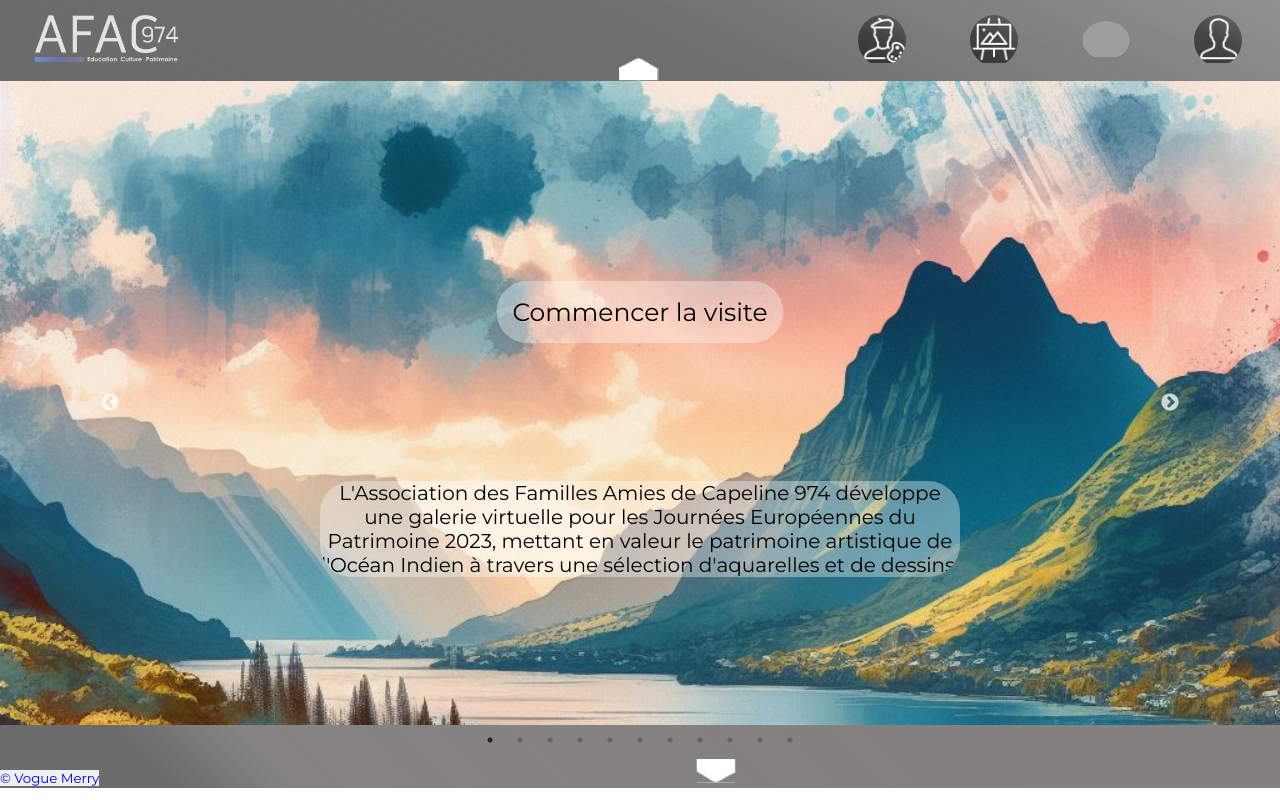
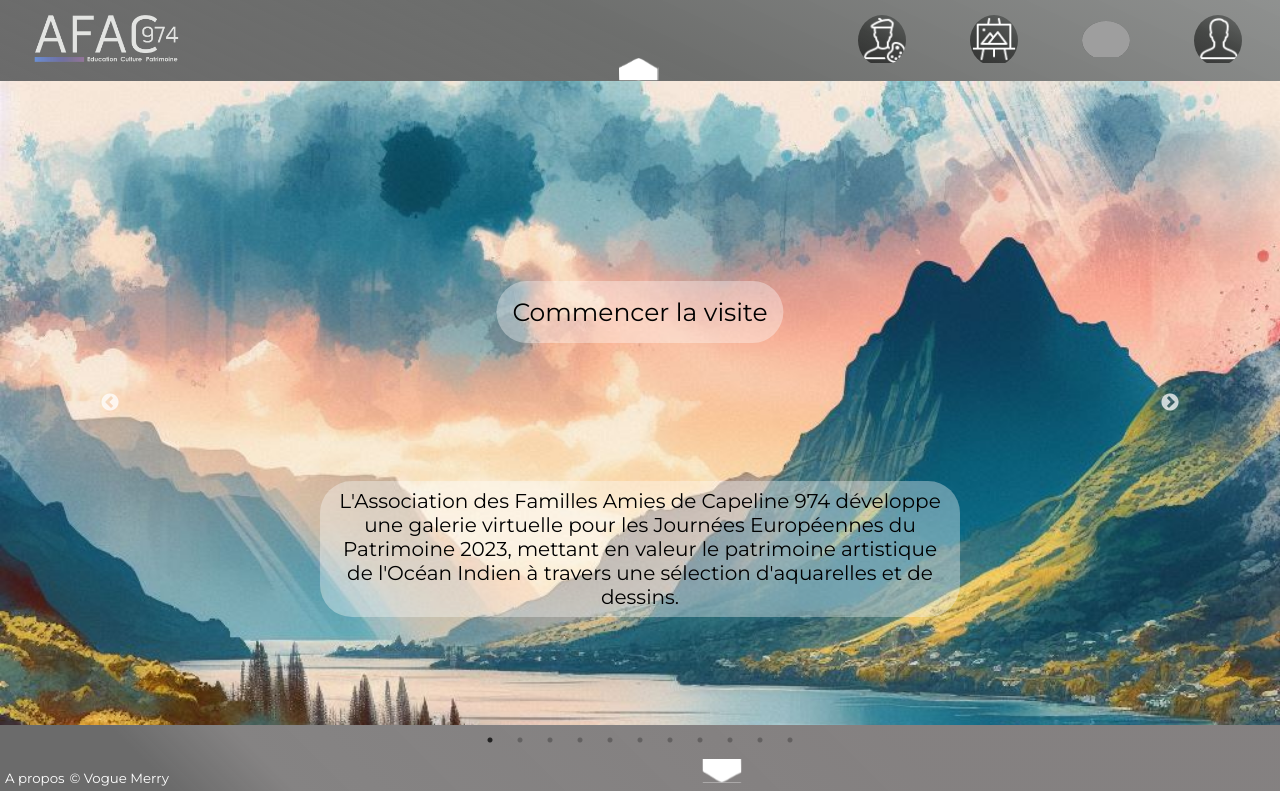
Before and after one commit to WildCodeSchool-2023-09/afac974, a React (Vite) app in the folder frontend/: page / in a window 1280 px wide. Built offline with nearby package versions, Linux system fonts and the light colour scheme; grey boxes are pictures that could not be loaded; a web font is replaced by a local one; what granim would draw is missing.

Commit message:
css diamond + hover

```diff
--- a/frontend/src/components/Footer/Footer.jsx
+++ b/frontend/src/components/Footer/Footer.jsx
@@ -6,7 +6,12 @@ function Footer() {
     <footer>
       <div>
         <Link to="/apropos">
-          <button type="button" className="transparent-button">
+          <button type="button" className="button-apropos">
+            A propos
+          </button>
+        </Link>
+        <Link to="/apropos">
+          <button type="button" className="button-vogue">
             © Vogue Merry
           </button>
         </Link>
@@ -17,7 +22,7 @@ function Footer() {
             width: "40px",
             height: "auto",
             marginTop: "2.1rem",
-            marginLeft: "37.3rem",
+            marginLeft: "33.3rem",
           }}
         />{" "}
       </div>
--- a/frontend/src/components/Footer/Footer.scss
+++ b/frontend/src/components/Footer/Footer.scss
@@ -17,3 +17,15 @@ footer {
   display: flex;
   color: white;
 }
+
+.button-apropos {
+  background-color: transparent;
+  color: white;
+  padding: 5px;
+  justify-content: space-between;
+  align-items: center;
+}
+.button-vogue {
+  background-color: transparent;
+  color: white;
+}
--- a/frontend/src/pages/Accueil/Accueil.scss
+++ b/frontend/src/pages/Accueil/Accueil.scss
@@ -34,6 +34,13 @@
   font-family: "Montserrat", sans-serif;
   font-size: 25px;
 }
+
+.visite:hover {
+  background-color: #f4f1d6cf;
+  color: #333;
+  box-shadow: 0 4px 8px rgba(0, 0, 0, 0.2);
+}
+
 .paragraphe {
   position: absolute;
   top: 50vh;
@@ -46,6 +53,7 @@
   border-radius: 2rem;
   font-family: "Montserrat", sans-serif;
   font-size: 20px;
+  padding: 0.5rem;
 }
 
 button {
```
